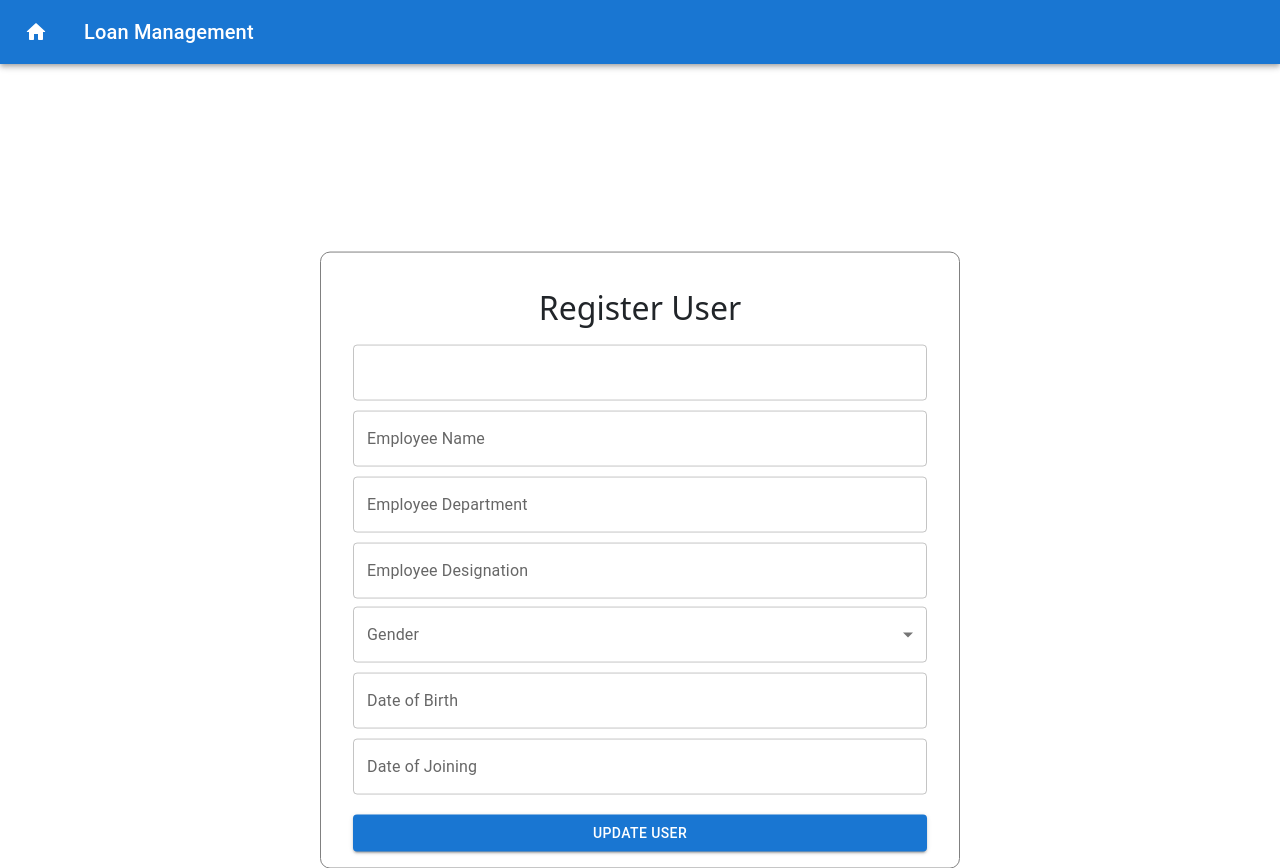
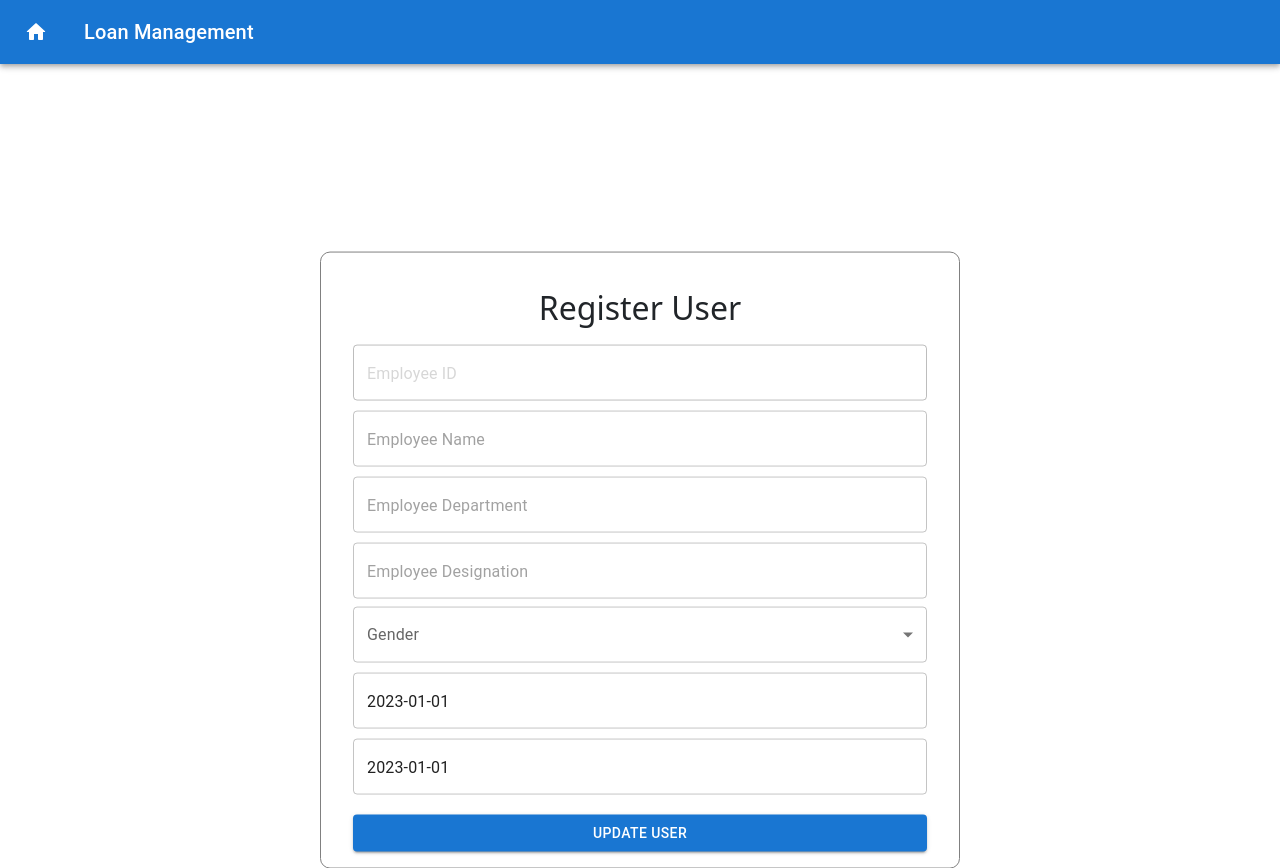
Before and after one commit to sakshijain009/Loan-Admin-Management-Application, a React (Vite) app in the folder frontend/: page /adminedituser/1 in a window 1280 px wide. Built offline with nearby package versions, Linux system fonts and the light colour scheme; no server answers.

Commit message:
AdminEditUser

```diff
--- a/frontend/src/App.jsx
+++ b/frontend/src/App.jsx
@@ -12,7 +12,7 @@ import AdminDashboard from './components/AdminDashboard';
 import AdminAddUser from './components/AdminAddUser';
 import AdminAddItem from './components/AdminAddItem';
 import AdminAddLoan from './components/AdminAddLoan';
-import AdminViewUser from './components/Navbar/AdminViewUser';
+import AdminViewUser from './components/AdminViewUser';
 import Logout from './components/logout';
 import AdminEditUser from './components/AdminEditUser';
 
--- a/frontend/src/components/AdminEditUser.jsx
+++ b/frontend/src/components/AdminEditUser.jsx
@@ -53,7 +53,7 @@ function AdminEditUser() {
             setDojSend(res.doj);
         }
         data();
-    }, [])
+    }, [id])
 
     function dateIsValid(date) {
         return date instanceof Date && !isNaN(date);
@@ -108,18 +108,18 @@ function AdminEditUser() {
             <Appbar/>
             <div className='register'>
                 <h2>Register User</h2>
-                <TextField className='text_register' InputProps={{
+                <TextField className='text_register' disabled placeholder='Employee ID' InputProps={{
         endAdornment: <InputAdornment position="end">{empid}</InputAdornment>,
-    }} />
-                <TextField id="outlined-basic" label="Employee Name" variant="outlined" className='text_register' placeholder={name}
+                    }} />
+                <TextField id="outlined-basic" placeholder='Employee Name' className='text_register' value={name}
                     onChange={
                         e => setName(e.target.value)
                     }/>
-                <TextField id="outlined-basic" label="Employee Department" variant="outlined" className='text_register' placeholder={dept}
+                <TextField id="outlined-basic" placeholder="Employee Department" className='text_register' value={dept}
                     onChange={
                         e => setDept(e.target.value)
                     }/>
-                <TextField id="outlined-basic" label="Employee Designation" variant="outlined" className='text_register' placeholder={des}
+                <TextField id="outlined-basic" placeholder="Employee Designation"  className='text_register' value={des}
                     onChange={
                         e => setDes(e.target.value)
                     }/> {/* <TextField id="outlined-basic" label="Gender" variant="outlined" className='text_register'
@@ -151,12 +151,12 @@ function AdminEditUser() {
                         e => setPwd(e.target.value)
                     }/>  */}
 
-                <TextField id="outlined-basic" label="Date of Birth" variant="outlined" className='text_register' placeholder={dobSend}
+                <TextField id="outlined-basic" placeholder="Date of Birth" className='text_register' value={dobSend}
                     onChange={
                         e => setDobSend(e.target.value)
                     }/>
 
-                <TextField id="outlined-basic" label="Date of Joining" variant="outlined" className='text_register' placeholder={dojSend}
+                <TextField id="outlined-basic" placeholder="Date of Joining"  className='text_register' value={dojSend}
                     onChange={
                         e => setDojSend(e.target.value)
                     }/>
--- a/frontend/src/components/Navbar/AdminViewUser.jsx
+++ b/frontend/src/components/AdminViewUser.jsx
@@ -1,4 +1,4 @@
-import Appbar from '../Appbar';
+import Appbar from './Appbar';
 import React, {useState, useEffect} from 'react';
 import { styled } from '@mui/material/styles';
 import Table from '@mui/material/Table';
```
